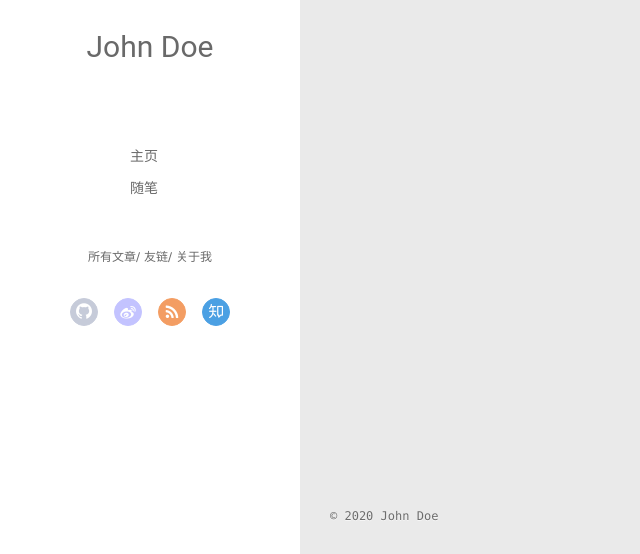
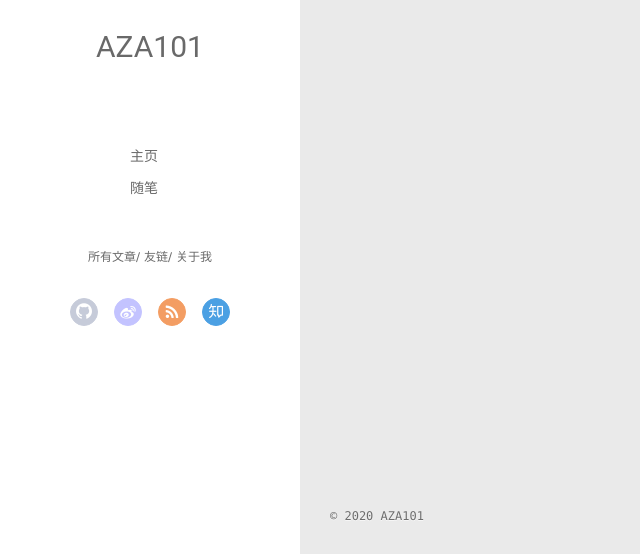
Before and after one commit to AZA101/AZA101.github.io, a plain HTML site: page archives/index.html in a window 1280 px wide. Shown: the part 243-797 px from the top of the page, 0-640 px from the left. Drawn offline with Linux system fonts and the light colour scheme; no server answers.

Commit message:
Site updated: 2020-03-31 09:21:00

```diff
--- a/archives/index.html
+++ b/archives/index.html
@@ -13,7 +13,7 @@
 <meta property="og:url" content="http://yoursite.com/archives/index.html">
 <meta property="og:site_name" content="Hexo">
 <meta property="og:locale" content="en_US">
-<meta property="article:author" content="John Doe">
+<meta property="article:author" content="AZA101">
 <meta name="twitter:card" content="summary">
 
     <link rel="alternative" href="/atom.xml" title="Hexo" type="application/atom+xml">
@@ -46,7 +46,7 @@
 			<img src="" class="js-avatar">
 		</a>
 		<hgroup>
-		  <h1 class="header-author"><a href="/">John Doe</a></h1>
+		  <h1 class="header-author"><a href="/">AZA101</a></h1>
 		</hgroup>
 
 
@@ -104,7 +104,7 @@
 				<img src="" class="js-avatar">
 			</div>
 			<hgroup>
-			  <h1 class="header-author js-header-author">John Doe</h1>
+			  <h1 class="header-author js-header-author">AZA101</h1>
 			</hgroup>
 
 
@@ -229,7 +229,7 @@
   <div class="outer">
     <div id="footer-info">
     	<div class="footer-left">
-    		&copy; 2020 John Doe
+    		&copy; 2020 AZA101
     	</div>
       	<div class="footer-right">
       		<a href="http://hexo.io/" target="_blank">Hexo</a>  Theme <a href="https://github.com/litten/hexo-theme-yilia" target="_blank">Yilia</a> by Litten
```
Also changed, not shown: 2020/03/30/hello-world/index.html (+4 -4 lines), 2020/03/30/新建一篇博客文章/index.html (+4 -4 lines), archives/2020/03/index.html (+4 -4 lines), archives/2020/index.html (+4 -4 lines), index.html (+4 -4 lines).
